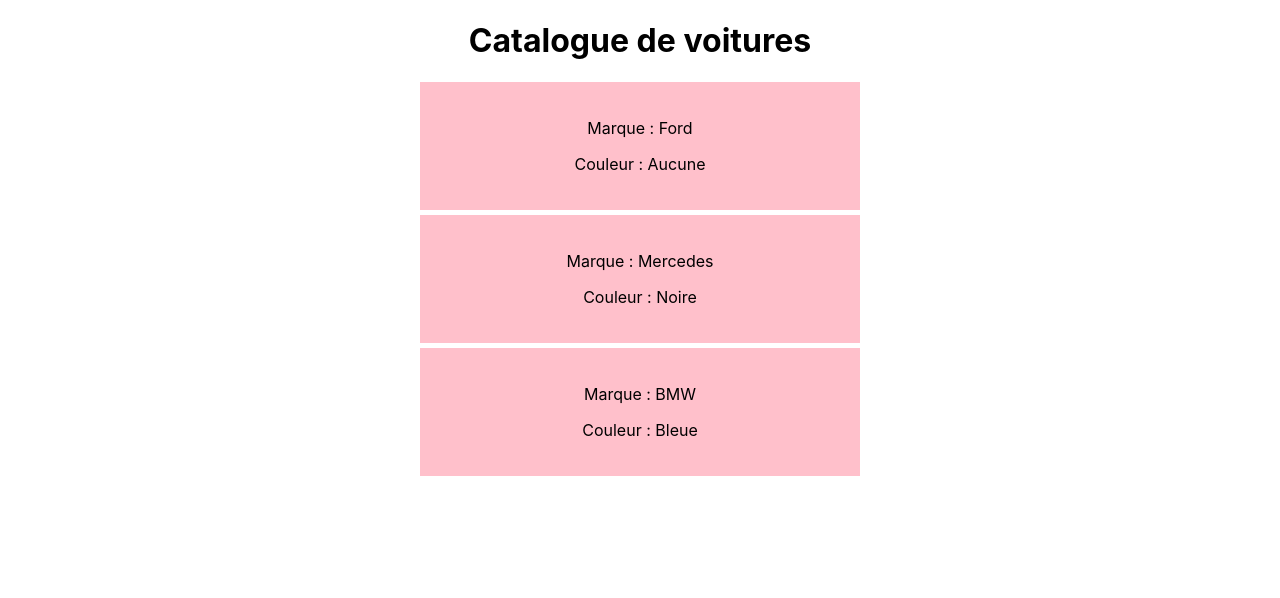
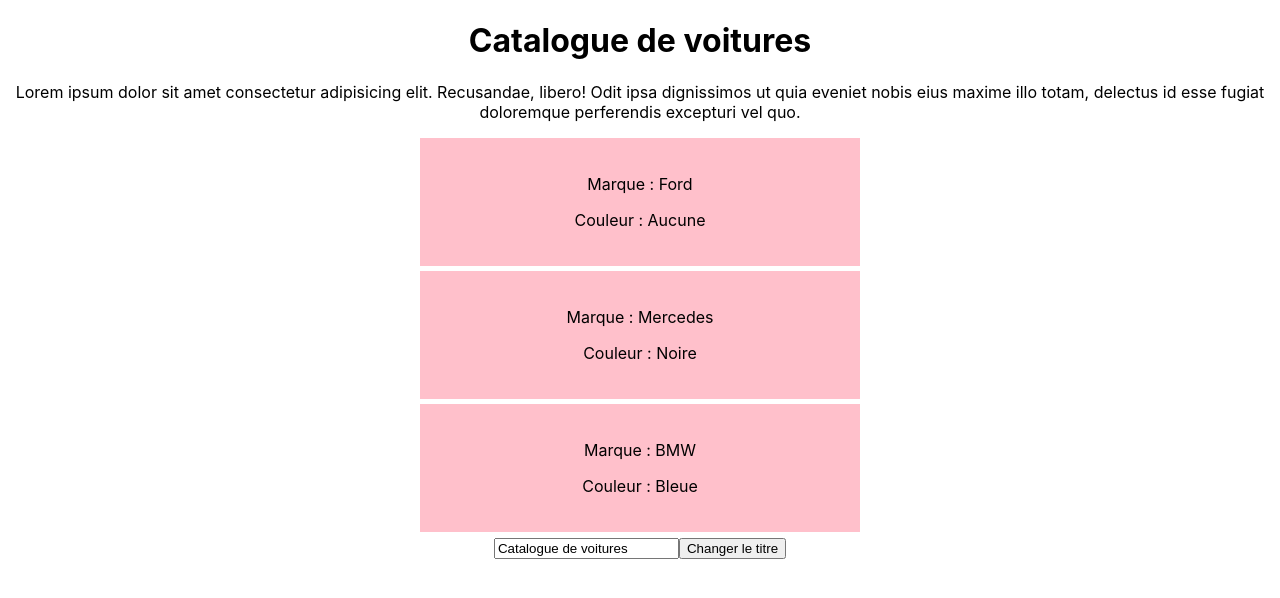
Before and after one commit to JimmySene/ReactTest, a React (Create React App) app: page / in a window 1280 px wide. Shown: the top 598 px of the page. Built offline with nearby package versions, Linux system fonts and the light colour scheme.

Commit message:
Click event to change title state with input

```diff
--- a/src/components/MyCars.js
+++ b/src/components/MyCars.js
@@ -2,13 +2,34 @@
 import Car from './Cars';
 
 class MyCars extends Component {
+
+    state = {
+        title: "Catalogue de voitures"
+    }
+
+    noCopy = () => {
+        alert('Merci de ne pas copier !');
+    }
+
+    changeTitle = (title) => {
+        this.setState({title});
+    }
+
+    changeInput = (e) => {
+        this.setState({title:e.target.value})
+    }
+
+
     render() {
         return(
             <div>
-                <h1>Catalogue de voitures</h1>
+                <h1>{this.state.title}</h1>
+                <p onCopy={this.noCopy}>Lorem ipsum dolor sit amet consectetur adipisicing elit. Recusandae, libero! Odit ipsa dignissimos ut quia eveniet nobis eius maxime illo totam, delectus id esse fugiat doloremque perferendis excepturi vel quo.</p>
                 <Car brand="Ford" color="" />
                 <Car brand="Mercedes" color="Noire" />
                 <Car brand="BMW" color="Bleue" />
+                <input type="text" onChange={this.changeInput} value={this.state.title}/>
+                <button onClick={() => this.changeTitle("Nouveau titre !")}>Changer le titre</button>
             </div>
         )
     }
--- a/src/index.css
+++ b/src/index.css
@@ -11,3 +11,8 @@
   font-family: source-code-pro, Menlo, Monaco, Consolas, 'Courier New',
     monospace;
 }
+
+h1.styled{
+  color:red;
+  text-transform : uppercase;
+}
```
